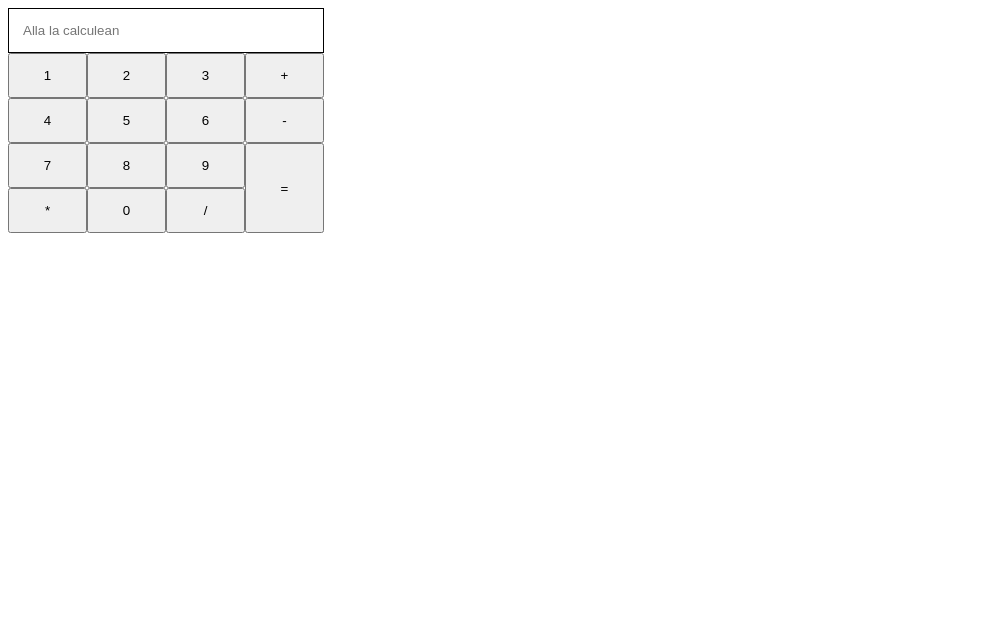
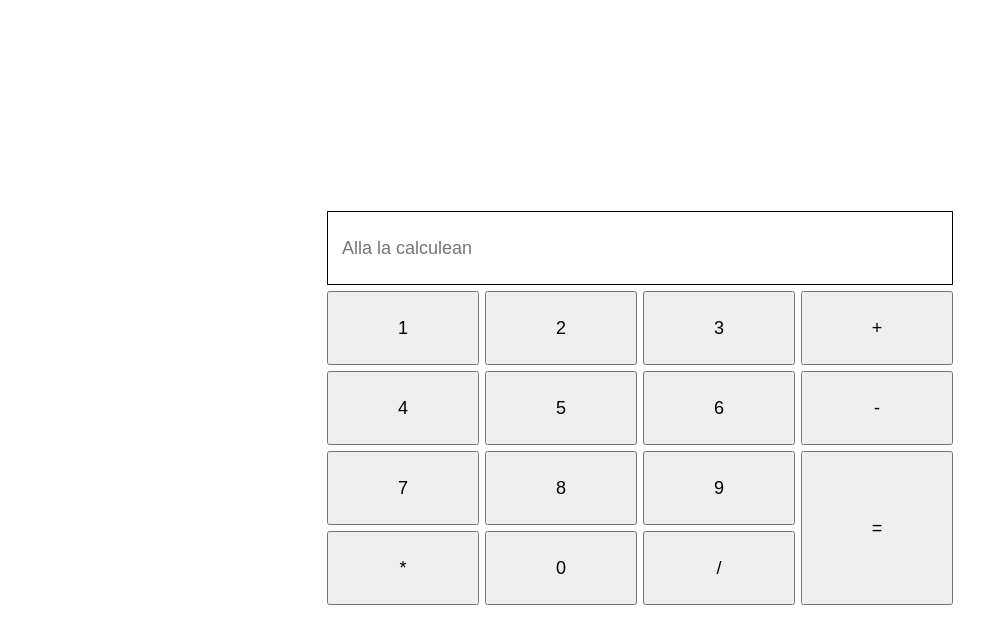
Before and after one commit to paivabenja/calculadora, a plain HTML site: page index.html in a window 1280 px wide. Shown: the whole page, without its empty margins (0-1008 px from the left). Drawn offline with Linux system fonts and the light colour scheme.

Commit message:
made it prettier

```diff
--- a/main.css
+++ b/main.css
@@ -1,14 +1,40 @@
+* {
+  font-size: large;
+}
+
+html {
+  height: 100%;
+}
+
 input::-webkit-outer-spin-button,
 input::-webkit-inner-spin-button {
   -webkit-appearance: none;
   margin: 0;
 }
 
+body {
+  display: flex;
+  align-content: center;
+  justify-content: center;
+  height: 100%;
+}
+
 .container {
+  padding: 0;
   display: grid;
-  width: 25%;
+  width: 50%;
+  height: 50%;
+  align-self: center;
   grid-template-columns: repeat(4, 1fr);
   grid-template-rows: repeat(5, 1fr);
+}
+
+button {
+  margin: 3px;
+}
+
+input {
+  margin: 3px;
 }
 
 #inputText {
--- a/main.js
+++ b/main.js
@@ -13,6 +13,10 @@ const restar = () => {
 
 const changeInputValue = (value) => {
   inputText.value = value;
+};
+
+const changeInputPlaceholder = (placeholder) => {
+  inputText.placeholder = placeholder;
 };
 
 const calcular = (texto) => {
@@ -36,6 +40,7 @@ const calcular = (texto) => {
       break;
   }
   selectedOperation = null;
+  changeInputPlaceholder("Alla la calculean");
 };
 
 const operar = (texto, operacion) => {
@@ -43,6 +48,7 @@ const operar = (texto, operacion) => {
   if (selectedOperation != null) return;
   number1 = parseInt(texto);
   changeInputValue("");
+  changeInputPlaceholder(number1);
   selectedOperation = operacion;
 };
 
```
